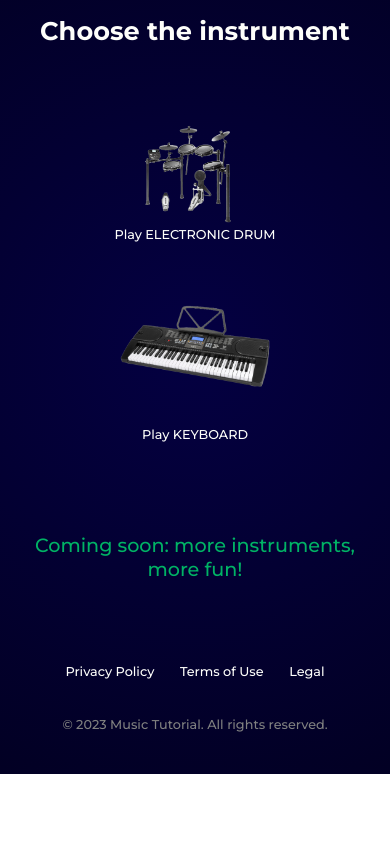
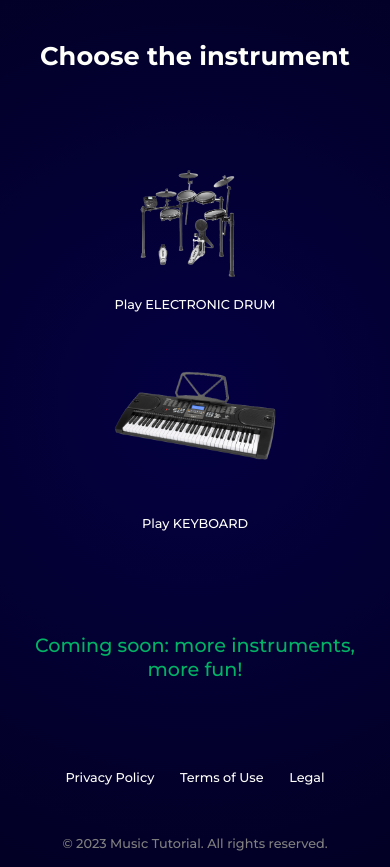
Before and after one commit to albegosu/MusicApp, a website: page pages/hitThe.html in a window 390 px wide. Shown: the part 70-937 px from the top of the page. Before the commit the page ends 844 px from the top, so only its background shows below. Drawn offline with nearby package versions, Linux system fonts and the light colour scheme.

Commit message:
footer responsive fixed

```diff
--- a/css/hitthe.css
+++ b/css/hitthe.css
@@ -1,6 +1,6 @@
 * {
   padding: 0;
-  margin: 0;
+
   box-sizing: border-box;
 }
 
@@ -100,6 +100,7 @@ body {
   display: flex;
   justify-content: center;
   gap: 2em;
+
 }
 
 .footer__menu p {
@@ -112,7 +113,6 @@ body {
 
 footer {
   text-align: center;
-  padding: 2em 0;
 }
 
 footer .copyright {
```
